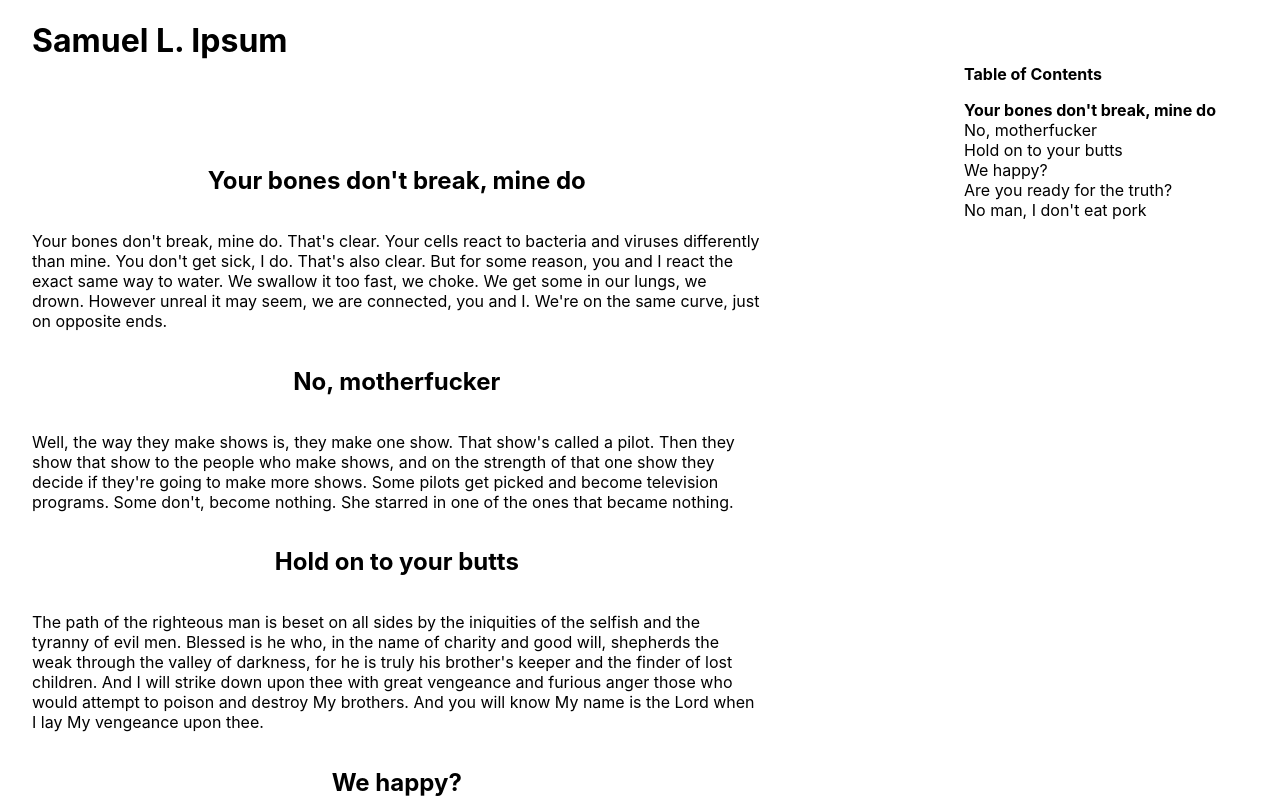
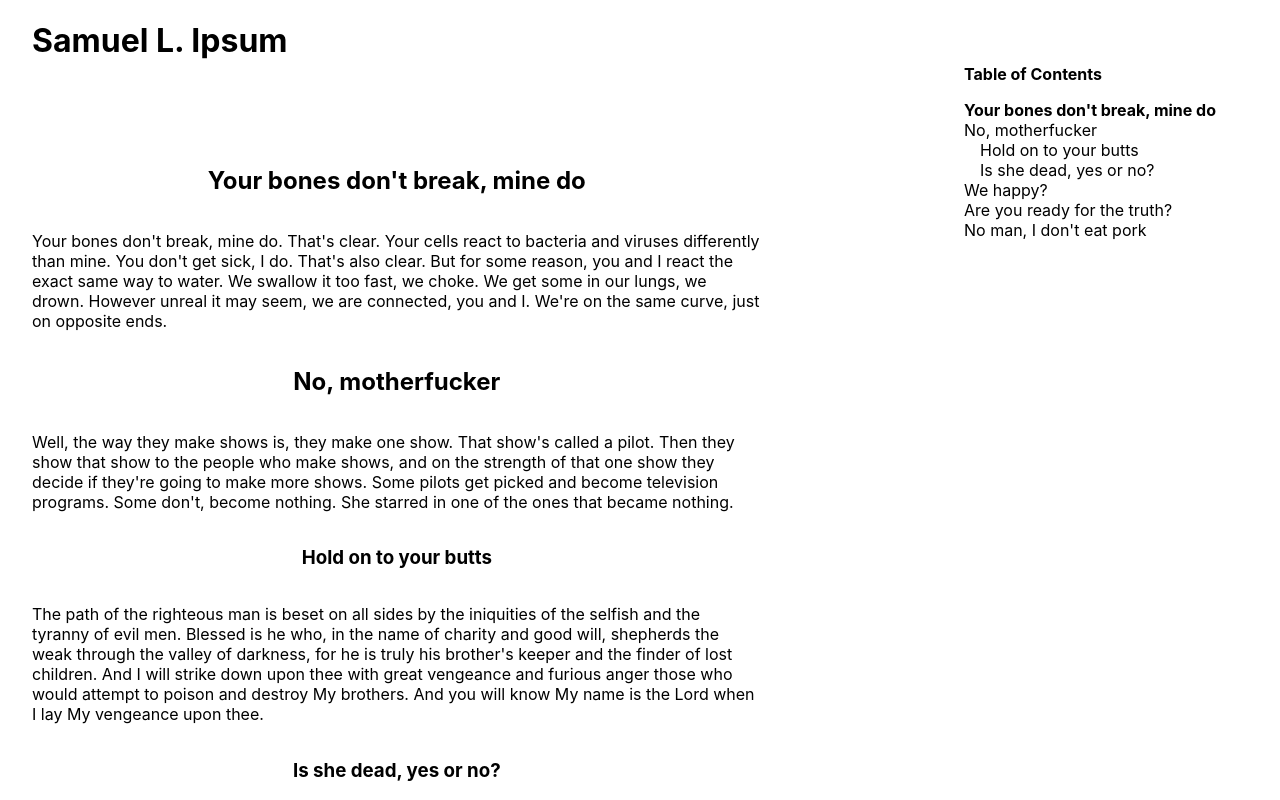
Before and after one commit to ancheetah/table-of-contents, a Next.js app: page / in a window 1280 px wide. Shown: the top 800 px of the page. Built offline with nearby package versions, Linux system fonts and the light colour scheme.

Commit message:
add h3's to toc

```diff
--- a/components/TableOfContents.jsx
+++ b/components/TableOfContents.jsx
@@ -15,7 +15,7 @@ const useHeadings = () => {
     };
 
     useEffect(() => {
-        const headingInfo = Array.from(document.querySelectorAll('h2')).map(
+        const headingInfo = Array.from(document.querySelectorAll(['h2','h3'])).map(
             (elem) => {
                 const title = elem.textContent;
                 const slug = elem.id || slugify(title);
@@ -26,7 +26,8 @@ const useHeadings = () => {
 
                 return {
                     title: title,
-                    slug: slug
+                    slug: slug,
+                    tag: elem.tagName.toLowerCase(),
                 };
             }
         );
@@ -85,7 +86,11 @@ const TableOfContents = () => {
                                 fontWeight:
                                     activeId === heading.slug
                                         ? 'bold'
-                                        : 'normal'
+                                        : 'normal',
+                                paddingLeft:
+                                    heading.tag === 'h3'
+                                        ? '1em'
+                                        : '0',
                             }}
                             onClick={() => setActiveId(heading.slug)}
                         >
--- a/pages/index.js
+++ b/pages/index.js
@@ -14,7 +14,7 @@ export default function Home() {
 
             <nav className={styles.toc}>
                 <strong>Table of Contents</strong>
-                <TableOfContents/>
+                <TableOfContents />
             </nav>
 
             <main className={styles.main}>
@@ -40,7 +40,20 @@ export default function Home() {
                     nothing.{' '}
                 </p>
 
-                <h2>Hold on to your butts</h2>
+                <h3>Hold on to your butts</h3>
+                <p>
+                    The path of the righteous man is beset on all sides by the
+                    iniquities of the selfish and the tyranny of evil men.
+                    Blessed is he who, in the name of charity and good will,
+                    shepherds the weak through the valley of darkness, for he is
+                    truly his brother's keeper and the finder of lost children.
+                    And I will strike down upon thee with great vengeance and
+                    furious anger those who would attempt to poison and destroy
+                    My brothers. And you will know My name is the Lord when I
+                    lay My vengeance upon thee.{' '}
+                </p>
+
+                <h3>Is she dead, yes or no?</h3>
                 <p>
                     The path of the righteous man is beset on all sides by the
                     iniquities of the selfish and the tyranny of evil men.
```
